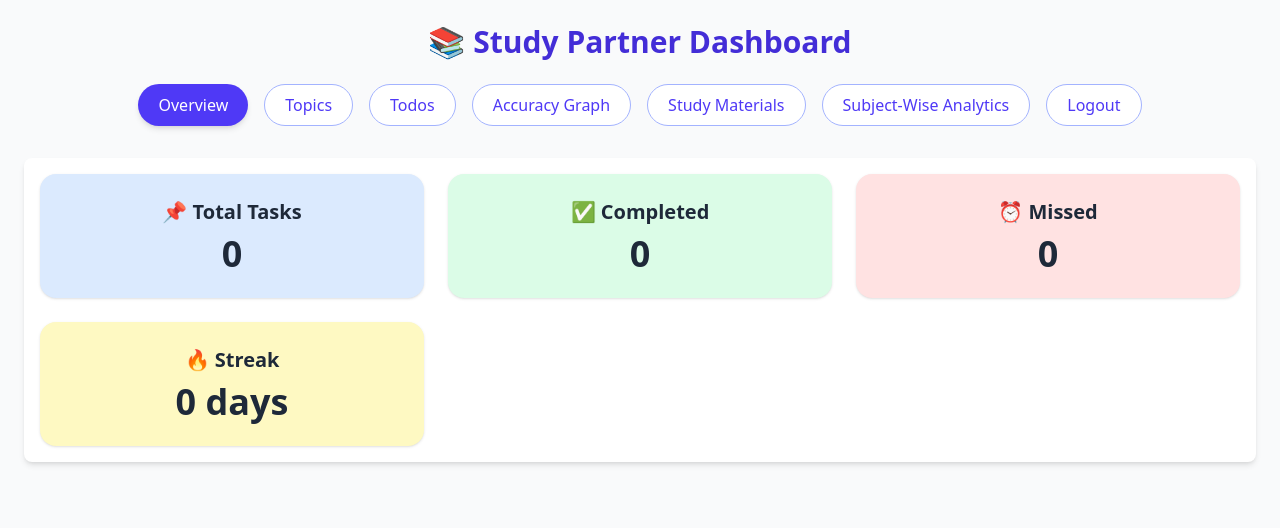
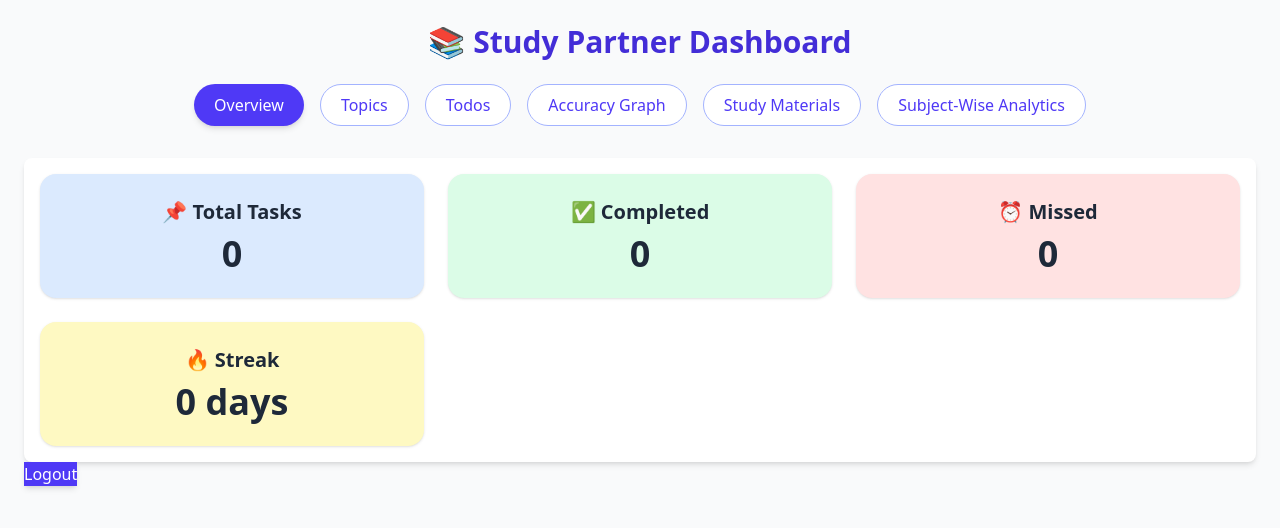
Before and after one commit to MilapDave111/My-Study-Partner, a React (Create React App) app in the folder frontend/: page / in a window 1280 px wide. Shown: the top 528 px of the page. Built offline with nearby package versions, Linux system fonts and the light colour scheme; no server answers; sample sign-in values are in the browser's storage.

Commit message:
Update Logout

```diff
--- a/frontend/src/pages/Dashboard.jsx
+++ b/frontend/src/pages/Dashboard.jsx
@@ -7,7 +7,8 @@ import StudyMaterials from './StudyMaterials';
 import OverviewCard from './OverviewCard';
 import { useNavigate } from 'react-router-dom';
 import SubjectAnalytics from './SubjectAnalytics';
-import Logout from './Logout';
+
+
 
 
 const Dashboard = () => {
@@ -19,6 +20,12 @@ const Dashboard = () => {
     if (!userId) navigate('/login');
   }, [navigate]);
 
+  const handleLogout = () => {
+    localStorage.removeItem("token");
+    localStorage.removeItem("userId");
+    window.location.href = "/login";
+  };
+
   const tabs = [
     { key: 'overview', label: 'Overview' },
     { key: 'topics', label: 'Topics' },
@@ -26,7 +33,6 @@ const Dashboard = () => {
     { key: 'graph', label: 'Accuracy Graph' },
     { key: 'materials', label: 'Study Materials' },
     { key: 'analytics', label: 'Subject-Wise Analytics' },
-    { key: 'logout', label: 'Logout' }
   ];
 
   return (
@@ -55,10 +61,17 @@ const Dashboard = () => {
         {activeTab === 'graph' && <PerformanceGraph />}
         {activeTab === 'materials' && <StudyMaterials />}
         {activeTab === 'analytics' && <SubjectAnalytics />}
-        {activeTab === 'logut' && <Logout />}
+
 
 
       </div>
+      <button
+        onClick={handleLogout}
+        className="bg-indigo-600 text-white shadow-md"
+      >
+        Logout
+      </button>
+
     </div>
   );
 };
--- a/frontend/src/pages/Logout.jsx
+++ /dev/null
@@ -1,21 +0,0 @@
-import React from 'react'
-
-const Logout = () => {
-    const handleLogout = () => {
-        localStorage.removeItem("token");     // delete JWT token
-        localStorage.removeItem("userId");    // if you stored user id
-        window.location.href = "/login";      // redirect to login page
-    };
-
-    return (
-        <button
-            onClick={handleLogout}
-            className="px-4 py-2 bg-red-500 text-white rounded-lg"
-        >
-            Logout
-        </button>
-
-    )
-}
-
-export default Logout
```
